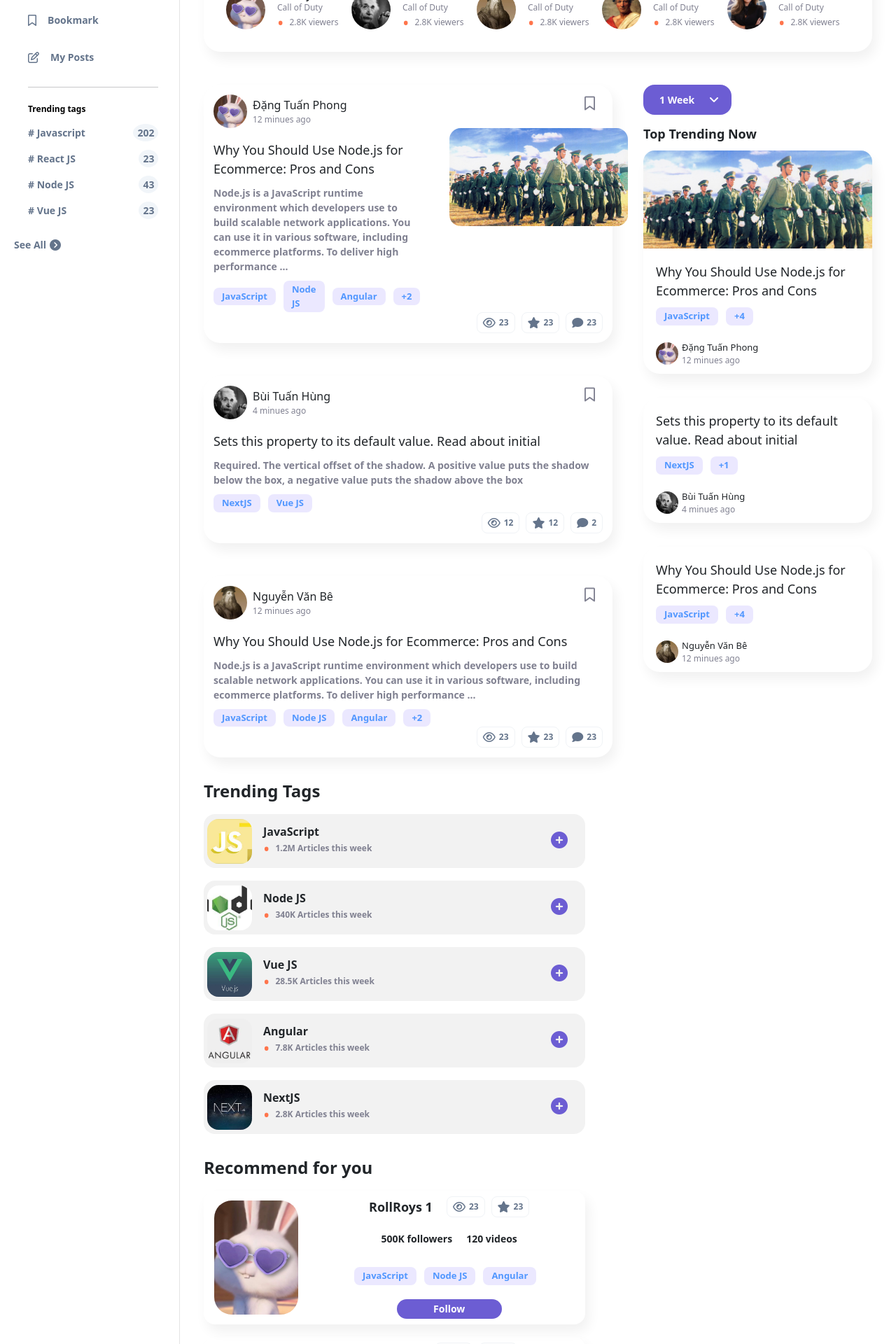
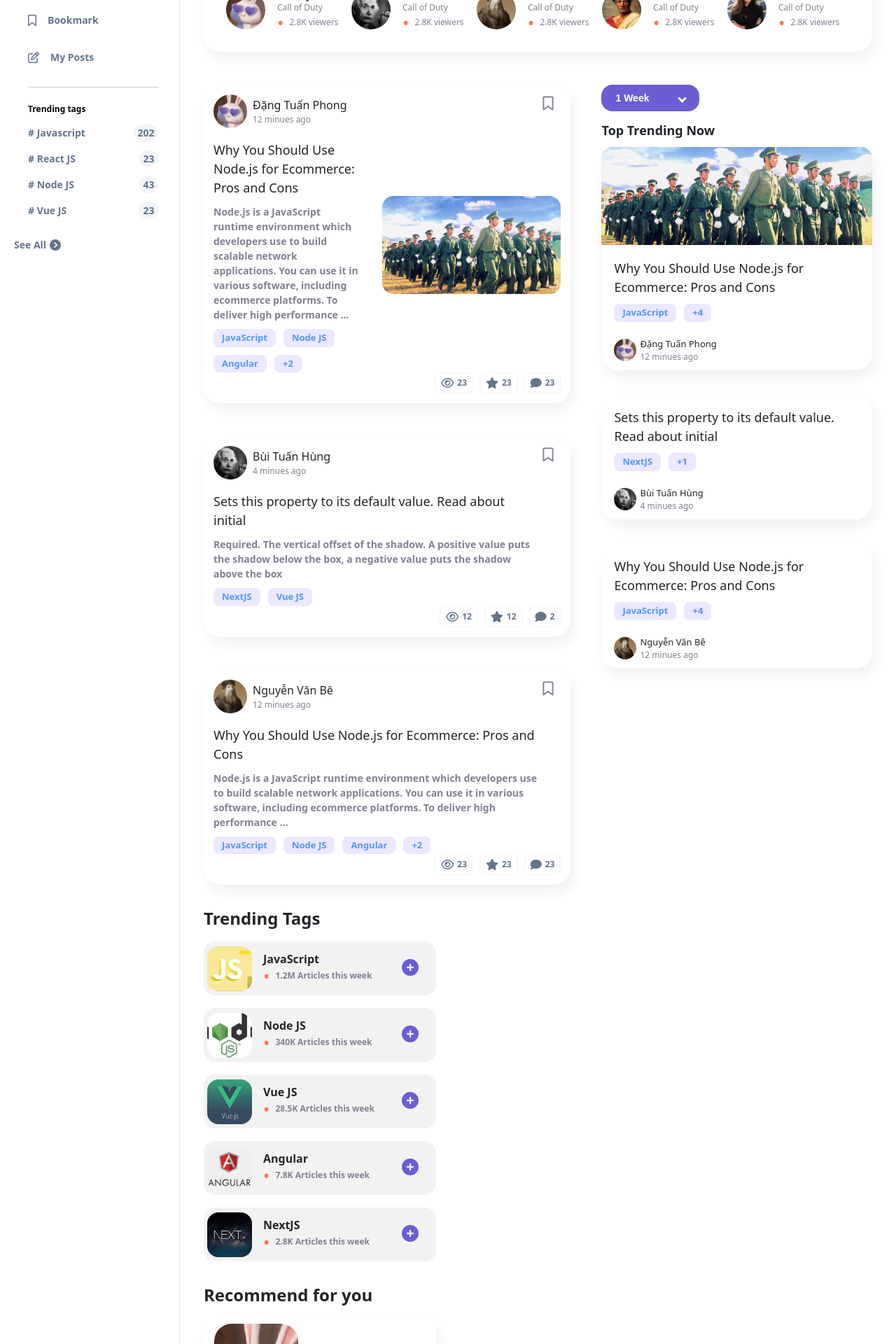
Before and after one commit to TuanHung02/Dolphins-blogs, a React (Create React App) app: page / in a window 1280 px wide. Shown: the part 220-2140 px from the top of the page at 70% size. Built offline with nearby package versions, Linux system fonts and the light colour scheme.

Commit message:
fix layout, fix slider, fix position of items

```diff
--- a/src/components/PostComponent/PostComponent.module.scss
+++ b/src/components/PostComponent/PostComponent.module.scss
@@ -20,6 +20,7 @@
   justify-content: start;
   gap: 11px;
   margin-top: 10px;
+  flex-wrap: wrap;
 }
 .post-tag-item {
   font-size: 13px;
@@ -70,10 +71,14 @@
 }
 
 .post-img {
+  margin-left: 30px;
   margin-bottom: 15px;
+  display: flex;
+  align-items: center;
+  justify-content: center;
 }
 
-.btn-archive{
+.btn-archive {
   position: absolute;
   right: 25px;
   top: 16px;
@@ -83,7 +88,26 @@
     line-height: 0;
   }
 }
-.btn-archive:hover{
+.btn-archive:hover {
   box-shadow: 5px 10px 18px #cccccc;
   transition: 0.5s;
 }
+
+.post-main {
+  display: flex;
+}
+@media screen and (max-width: 1180px) {
+  .post-main {
+    display: flex;
+    flex-direction: column;
+  }
+
+  .post-img {
+    display: flex;
+    align-items: center;
+    justify-content: center;
+    margin-top: 15px;
+    margin-bottom: 15px;
+    margin-left: 0;
+  }
+}
--- a/src/components/PostComponent/index.jsx
+++ b/src/components/PostComponent/index.jsx
@@ -38,7 +38,7 @@ const PostComponent = ({ post, author }) => {
           </p>
         </div>
       </div>
-      <div style={{ display: "flex" }}>
+      <div className={styles["post-main"]}>
         <div className={styles["post-content"]}>
           <p
             style={{
@@ -94,7 +94,6 @@ const PostComponent = ({ post, author }) => {
             <img
               style={{
                 borderRadius: "16px",
-                margin: " 0 24px 0 42px",
                 cursor: "pointer",
               }}
               src={post.img}
--- a/src/components/RecommendChannels/RecommendChannels.module.scss
+++ b/src/components/RecommendChannels/RecommendChannels.module.scss
@@ -1,5 +1,5 @@
 .wrapper {
-  min-width: 545px;
+  width: 545px;
   box-sizing: border-box;
   border-radius: 16px;
   display: flex;
@@ -18,7 +18,7 @@
   flex-direction: column;
   justify-content: space-between;
   align-items: center;
-  gap: 20px;
+  gap: 10px;
 }
 .channel-item {
   display: flex;
@@ -82,3 +82,25 @@
   color: rgb(47, 130, 255);
   background-color: rgb(194, 191, 214);
 }
+.channel-name {
+  font-size: 16px;
+  font-weight: 700;
+  text-overflow: ellipsis;
+  overflow: hidden;
+  max-width: 150px;
+}
+@media screen and (max-width: 1440px) {
+  .wrapper {
+    width: 332px;
+    gap: 10px;
+  }
+  .channel-item {
+    gap: 5px;
+  }
+  .post-tags {
+    display: none;
+  }
+  .channel-name {
+    max-width: 50px;
+  }
+}
--- a/src/components/RecommendChannels/index.jsx
+++ b/src/components/RecommendChannels/index.jsx
@@ -15,7 +15,7 @@ const RecommendChannels = ({ channel }) => {
       ></img>
       <div className={styles["channel-info"]}>
         <div className={styles["channel-item"]}>
-          <p style={{ fontSize: "18px", fontWeight: "700" }}>{channel.name}</p>
+          <p className={styles["channel-name"]}>{channel.name}</p>
           <div className={styles["post-reactions"]}>
             <div className={styles["post-reaction-item"]}>
               <i className="fa-regular fa-eye"></i>
@@ -27,10 +27,10 @@ const RecommendChannels = ({ channel }) => {
           </div>
         </div>
         <div className={styles["channel-item"]}>
-          <p style={{ fontSize: "14px", fontWeight: "600" }}>
+          <p style={{ fontSize: "13px", fontWeight: "600" }}>
             <ConvertNumberComponent num={channel.followers} /> followers
           </p>
-          <p style={{ fontSize: "14px", fontWeight: "600" }}>
+          <p style={{ fontSize: "13px", fontWeight: "600" }}>
             <ConvertNumberComponent num={channel.videos} /> videos
           </p>
         </div>
--- a/src/components/SelectDropDown/SelectDropDown.module.scss
+++ b/src/components/SelectDropDown/SelectDropDown.module.scss
@@ -1,33 +1,86 @@
-.custom-select select {
-  width: 126px;
-  appearance: none;
-  border: none;
+.custom-select-container {
+  position: relative;
+  width: 140px;
+  font-family: Arial, sans-serif;
+}
+
+.custom-select-header {
+  cursor: pointer;
+  display: flex;
+  justify-content: space-between;
+  align-items: center;
+  background-color: rgba(108, 93, 211, 1);
   border-radius: 16px;
+  padding: 10px 20px;
+  color: white;
   font-size: 14px;
   font-weight: 600;
-  padding: 11px 23px;
-  background-color: rgba(108, 93, 211, 1);
-  color: #ffffff;
+  line-height: 18px;
+}
+
+.arrow {
+  border: solid rgb(255, 255, 255);
+  border-width: 0 3px 3px 0;
+  padding: 3px;
+  display: inline-block;
+  transform: rotate(45deg);
+  margin-left: 10px;
+  transition: transform 0.3s ease;
+}
+
+.arrow.open {
+  transform: rotate(-135deg);
+}
+
+.custom-select-options {
+
+  position: absolute;
+  top: 100%;
+  left: 0;
+  width: 100%;
+  border: 1px solid #ccc;
+  background-color: #fff;
+  z-index: 1000;
+  max-height: 200px;
+  overflow-y: auto;
+  box-shadow: 0px 4px 6px rgba(0, 0, 0, 0.1);
+  list-style: none;
+  padding: 0;
+  margin: 5px 0 0 0 ;
+  border-radius: 6px;
+}
+.selected {
+  background-color: #c4c4c4;
+  color: rgb(0, 0, 0);
+}
+
+.custom-select-option {
+  padding: 10px;
   cursor: pointer;
 }
-.custom-select select:hover {
 
-    box-shadow: 5px 10px 18px #b4b1b1;
-    transition: 0.5s;
+.custom-select-option:hover {
+  background-color: #f1f1f1;
+}
+/* width */
+::-webkit-scrollbar {
+  width: 5px;
+}
 
+/* Track */
+::-webkit-scrollbar-track {
+  box-shadow: inset 0 0 5px grey;
+  border-radius: 10px;
 }
-.custom-select select option {
-    appearance: none;
-    border: none;
-    border-radius: 16px;
-    font-size: 14px;
-    font-weight: 600;
-    padding: 11px 23px;
-    cursor: pointer;
-  }
-.custom-icon {
-  position: absolute;
-  bottom: 10px;
-  right: calc(100% - 108px);
-  color: white;
+
+/* Handle */
+::-webkit-scrollbar-thumb {
+  background: rgb(182, 182, 182);
+  border-radius: 10px;
 }
+
+/* Handle on hover */
+::-webkit-scrollbar-thumb:hover {
+  background: #5e5e5e;
+  cursor: grab;
+}
--- a/src/components/SelectDropDown/index.jsx
+++ b/src/components/SelectDropDown/index.jsx
@@ -1,20 +1,45 @@
-import React from "react";
+import React, { useState } from "react";
 import styles from "./SelectDropDown.module.scss";
 
-const SelectDropDown = () => {
+const SelectDropDown = ({ options, placeholder }) => {
+  const [isOpen, setIsOpen] = useState(false);
+  const [selectedOption, setSelectedOption] = useState(null);
+
+  const toggleDropdown = () => {
+    setIsOpen(!isOpen);
+  };
+
+  const handleOptionClick = (option) => {
+    setSelectedOption(option);
+    setIsOpen(false);
+  };
+
   return (
-    <div style={{ position: "relative" }}>
-      <div className={styles["custom-select"]}>
-        <select>
-          <option>1 Week</option>
-          <option>1 Month</option>
-          <option>3 Months</option>
-          <option>6 Months</option>
-        </select>
+    <div className={styles["custom-select-container"]}>
+      <div className={styles["custom-select-header"]} onClick={toggleDropdown}>
+        {selectedOption ? selectedOption.label : options[0].label}
+        <span
+          className={` ${styles.arrow} ${isOpen ? styles.open : ""}`}
+        ></span>
       </div>
-      <div className={styles["custom-icon"]}>
-        <i className="fa-solid fa-angle-down"></i>
-      </div>
+
+      {isOpen && (
+        <ul className={styles["custom-select-options"]}>
+          {options.map((option) => (
+            <li
+              key={option.value}
+              className={`${styles["custom-select-option"]} ${
+                selectedOption && selectedOption.value === option.value
+                  ? styles.selected
+                  : ""
+              }`}
+              onClick={() => handleOptionClick(option)}
+            >
+              {option.label}
+            </li>
+          ))}
+        </ul>
+      )}
     </div>
   );
 };
--- a/src/components/TagTrending/TagTrending.module.scss
+++ b/src/components/TagTrending/TagTrending.module.scss
@@ -1,5 +1,5 @@
 .tag {
-  min-width: 545px;
+  width: 545px;
   height: 77px;
   border-radius: 16px;
   background-color: rgba(228, 228, 228, 0.4978);
@@ -19,3 +19,8 @@
   justify-content: start;
   gap: 16px;
 }
+@media screen and (max-width: 1440px) {
+  .tag {
+      width: 332px;
+  }
+}
--- a/src/components/TrendingSlider/TrendingSlider.module.scss
+++ b/src/components/TrendingSlider/TrendingSlider.module.scss
@@ -45,3 +45,8 @@
   color: white;
   background-color: #3f8cfd;
 }
+@media screen and (max-width: 1024px) {
+  .channels-profile {
+    flex-direction: column;
+  }
+}
--- a/src/components/TrendingSlider/index.jsx
+++ b/src/components/TrendingSlider/index.jsx
@@ -1,108 +1,4 @@
 import styles from "./TrendingSlider.module.scss";
-// const TrendingSlider = ({ channels }) => {
-// const [currentIndex, setCurrentIndex] = useState(0);
-// const itemsPerSlide = 5;
-
-// const nextSlide = () => {
-//   setCurrentIndex((prevIndex) => (prevIndex + 1) % channels.length);
-// };
-
-// const prevSlide = () => {
-//   setCurrentIndex(
-//     (prevIndex) => (prevIndex - 1 + channels.length) % channels.length
-//   );
-// };
-
-// const currentItems = channels.slice(
-//   currentIndex,
-//   currentIndex + itemsPerSlide
-// );
-
-// if (currentItems.length < itemsPerSlide) {
-//   currentItems.push(
-//     ...channels.slice(0, itemsPerSlide - currentItems.length)
-//   );
-// }
-
-//   return (
-//     <div className={styles["channels-slider"]}>
-//       <div className={styles["handle-slider"]}>
-//         <p
-//           style={{
-//             fontSize: "18px",
-//             fontWeight: "600",
-//             lineHeight: "24px",
-//           }}
-//         >
-//           Trending Channels
-//         </p>
-//         <div style={{ display: "flex", gap: "10px" }}>
-//           <div className={styles["handle-click-slide"]} onClick={prevSlide}>
-//             <i
-//               className="fa-solid fa-angle-left"
-//               style={{ fontSize: "12px", fontWeight: "600" }}
-//             ></i>
-//           </div>
-//           <div className={styles["handle-click-slide"]} onClick={nextSlide}>
-//             <i
-//               className="fa-solid fa-angle-right"
-//               style={{ fontSize: "12px", fontWeight: "600" }}
-//             ></i>
-//           </div>
-//         </div>
-//       </div>
-//       <div
-//         className={styles["show-slider"]}
-//       >
-//         {currentItems.map((channel) => (
-//           <div className={styles["channels-profile"]} key={channel.id}>
-//             <img
-//               style={{ borderRadius: "50%" }}
-//               src={channel.avatar}
-//               alt="avt"
-//               width={56}
-//               height={56}
-//             ></img>
-//             <div className={styles["channels-info"]}>
-//               <p
-//                 style={{
-//                   fontSize: "13px",
-//                   fontWeight: "600",
-//                   lineHeight: "15px",
-//                 }}
-//               >
-//                 {channel.name}
-//               </p>
-//               <p
-//                 style={{
-//                   fontSize: "12px",
-//                   color: "rgba(128, 129, 145, 1)",
-//                   paddingBottom: "3px",
-//                 }}
-//               >
-//                 {channel.status}
-//               </p>
-//               <div className="d-flex gap-2 align-items-center">
-//                 <div className="custom-dot">•</div>
-//                 <p
-//                   style={{
-//                     fontSize: "12px",
-//                     color: "rgba(128, 129, 145, 1)",
-//                   }}
-//                 >
-//                   {channel.viewers} viewers
-//                 </p>
-//               </div>
-//             </div>
-//           </div>
-//         ))}
-//       </div>
-//     </div>
-//   );
-// };
-
-// export default TrendingSlider;
-
 import React from "react";
 import Slider from "react-slick";
 import { channels } from "../../constants/constant";
@@ -163,33 +59,15 @@ function SamplePrevArrow(props) {
 }
 
 export default function SimpleSlider() {
-  // const [currentIndex, setCurrentIndex] = useState(0);
-  // const itemsPerSlide = 5;
-
-  // const nextSlide = () => {
-  //   setCurrentIndex((prevIndex) => (prevIndex + 1) % channels.length);
-  // };
-
-  // const prevSlide = () => {
-  //   setCurrentIndex(
-  //     (prevIndex) => (prevIndex - 1 + channels.length) % channels.length
-  //   );
-  // };
-
-  // const currentItems = channels;
-
-  // if (currentItems.length < itemsPerSlide) {
-  //   currentItems.push(
-  //     ...channels.slice(0, itemsPerSlide - currentItems.length)
-  //   );
-  // }
   let settings = {
     dots: false,
-    infinite: true,
+    infinite: true, // lặp vô hạn
     speed: 500,
     slidesToShow: 5,
     slidesToScroll: 1,
     arrow: true,
+    swipeToSlide: true, // di chuyển trực tiếp tới slide được kéo
+    focusOnSelect: true, //  chọn item bằng cách click
     nextArrow: <SampleNextArrow />,
     prevArrow: <SamplePrevArrow />,
   };
@@ -244,7 +122,7 @@ export default function SimpleSlider() {
                     color: "rgba(128, 129, 145, 1)",
                   }}
                 >
-                 <ConvertNumberComponent num={channel.viewers}/> viewers
+                  <ConvertNumberComponent num={channel.viewers} /> viewers
                 </p>
               </div>
             </div>
--- a/src/constants/constant.js
+++ b/src/constants/constant.js
@@ -265,3 +265,11 @@ export const trendings = [
     tags: 23,
   },
 ];
+
+export const selectOptions = [
+  { value: "1", label: "1 Week" },
+  { value: "2", label: "1 Month" },
+  { value: "3", label: "3 Months" },
+  { value: "4", label: "6 Months" },
+  { value: "5", label: "1 Year" },
+];
--- a/src/layouts/HomePage/HomePage.module.scss
+++ b/src/layouts/HomePage/HomePage.module.scss
@@ -8,6 +8,7 @@
 }
 .list-posts {
   width: calc(100% - 327px);
+  min-width: 270px;
 }
 .list-tags {
   display: flex;
--- a/src/layouts/HomePage/index.jsx
+++ b/src/layouts/HomePage/index.jsx
@@ -7,6 +7,7 @@ import PostTrending from "../../components/PostTrending";
 import SelectDropDown from "../../components/SelectDropDown";
 import TrendingSlider from "../../components/TrendingSlider";
 import RecommendChannels from "../../components/RecommendChannels";
+import { selectOptions } from "../../constants/constant";
 
 const HomePage = () => {
   return (
@@ -62,7 +63,7 @@ const HomePage = () => {
         </div>
         <div className={styles["trending-posts"]}>
           <div>
-            <SelectDropDown />{" "}
+            <SelectDropDown options={selectOptions} placeholder="Select an option"/>{" "}
           </div>
           <p
             style={{
```
